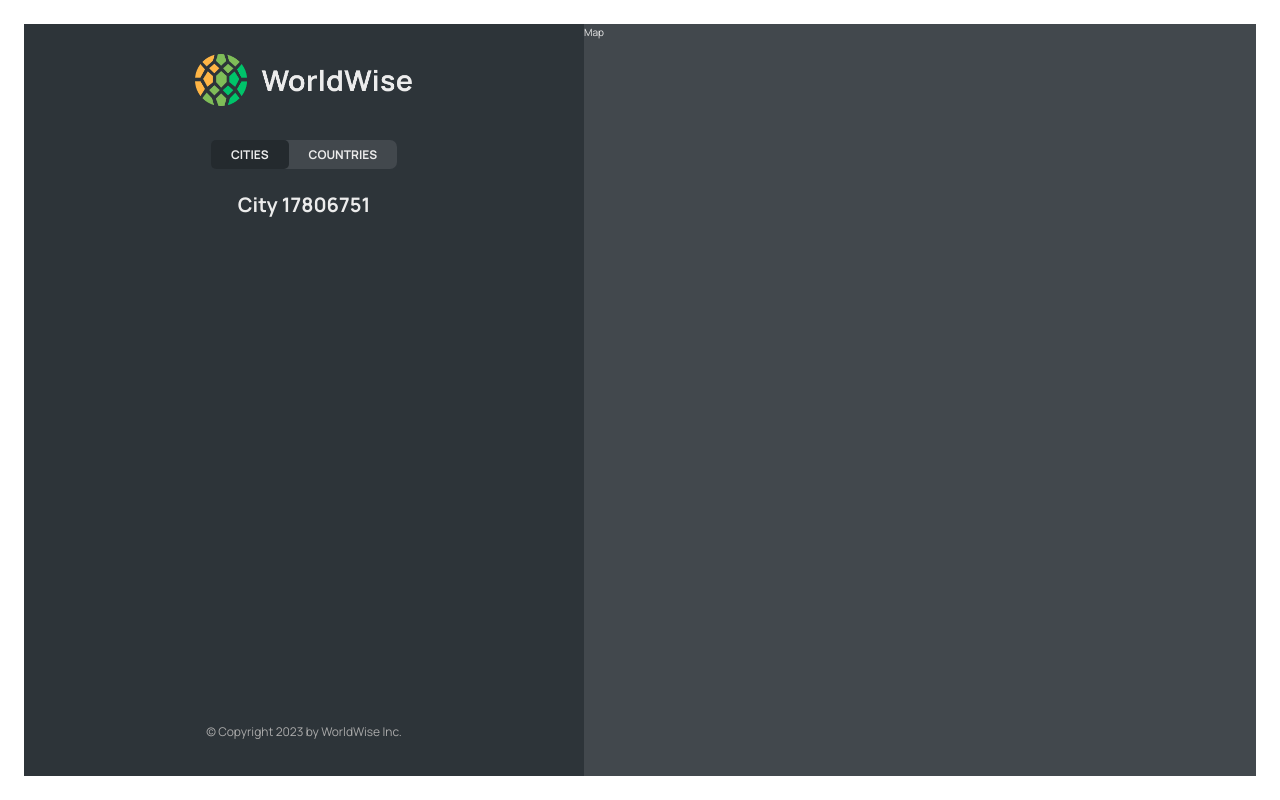
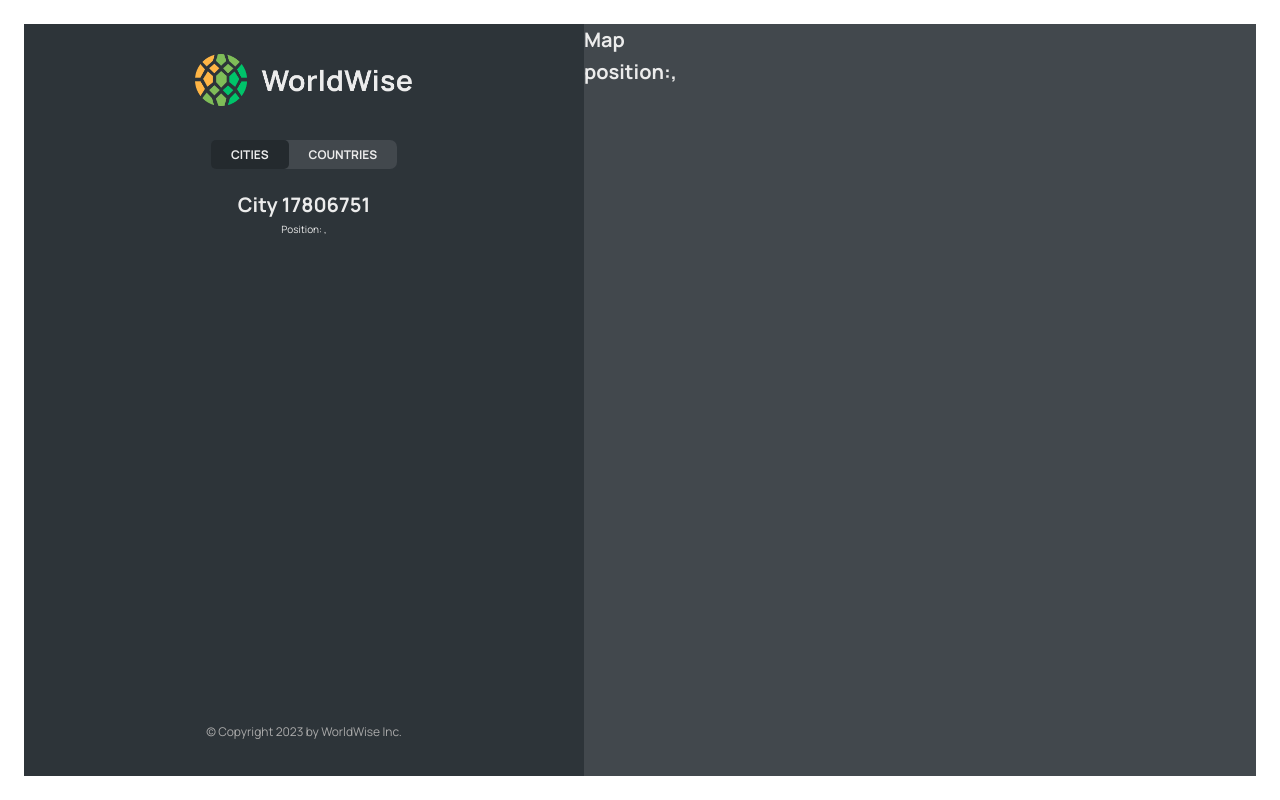
Before and after one commit to ladyami/Travel-Wise, a React (Vite) app in the folder worldwise/: page /app/cities/17806751 in a window 1280 px wide. Built offline with nearby package versions, Linux system fonts and the light colour scheme; data requests are answered from the project's data file.

Commit message:
Read and set query string

```diff
--- a/worldwise/src/components/CityItem.jsx
+++ b/worldwise/src/components/CityItem.jsx
@@ -13,11 +13,11 @@
 
 
 const CityItem = ({city}) => {
-const{cityName, emoji, date, id} = city;
+const{cityName, emoji, date, id, position} = city;
 
   return (
     <li >
-      <Link className={styles.cityItem} to={`${id}`}>
+      <Link className={styles.cityItem} to={`${id}?lat=${position.lat}&lng=${position.lng}`}>
       <span className={styles.emoji}>{emoji}</span>
       <h3 className={styles.nmae}> {cityName} </h3>
       <time className={styles.date}>{formatDate(date)}</time>
--- a/worldwise/src/components/Map.jsx
+++ b/worldwise/src/components/Map.jsx
@@ -1,10 +1,23 @@
 import React from 'react';
 import styles from "./Map.module.css";
+import { useSearchParams } from 'react-router-dom';
 
 
 const Map = () => {
+
+  const [searchParams, setSearchParams] = useSearchParams()
+
+  const lat = searchParams.get('lat');
+  const lng = searchParams.get('lng');
+
   return (
-    <div className={styles.mapContainer}>Map</div>
+    <div className={styles.mapContainer}>
+      <h1>Map</h1>
+      <h1>
+        position:{lat}, {lng}
+      </h1>
+
+    </div>
   )
 }
 
--- a/worldwise/src/components/city.jsx
+++ b/worldwise/src/components/city.jsx
@@ -1,4 +1,5 @@
-import { useParams } from "react-router-dom";
+import { useParams, useSearchParams } from "react-router-dom";
+
 import styles from "./City.module.css";
 
 const formatDate = (date) =>
@@ -12,6 +13,11 @@
 function City() {
 
   const {id} = useParams()
+  const [searchParams, setSearchParams] = useSearchParams()
+
+  const lat = searchParams.get('lat');
+  const lng = searchParams.get('lng');
+
   // TEMP DATA
   const currentCity = {
     cityName: "Lisbon",
@@ -25,6 +31,7 @@
   return (
     <>
     <h1>City  {id} </h1>
+    <p>Position: {lat}, {lng}</p>
     {/*<div className={styles.city}>
       <div className={styles.row}>
         <h6>City name</h6>
```
